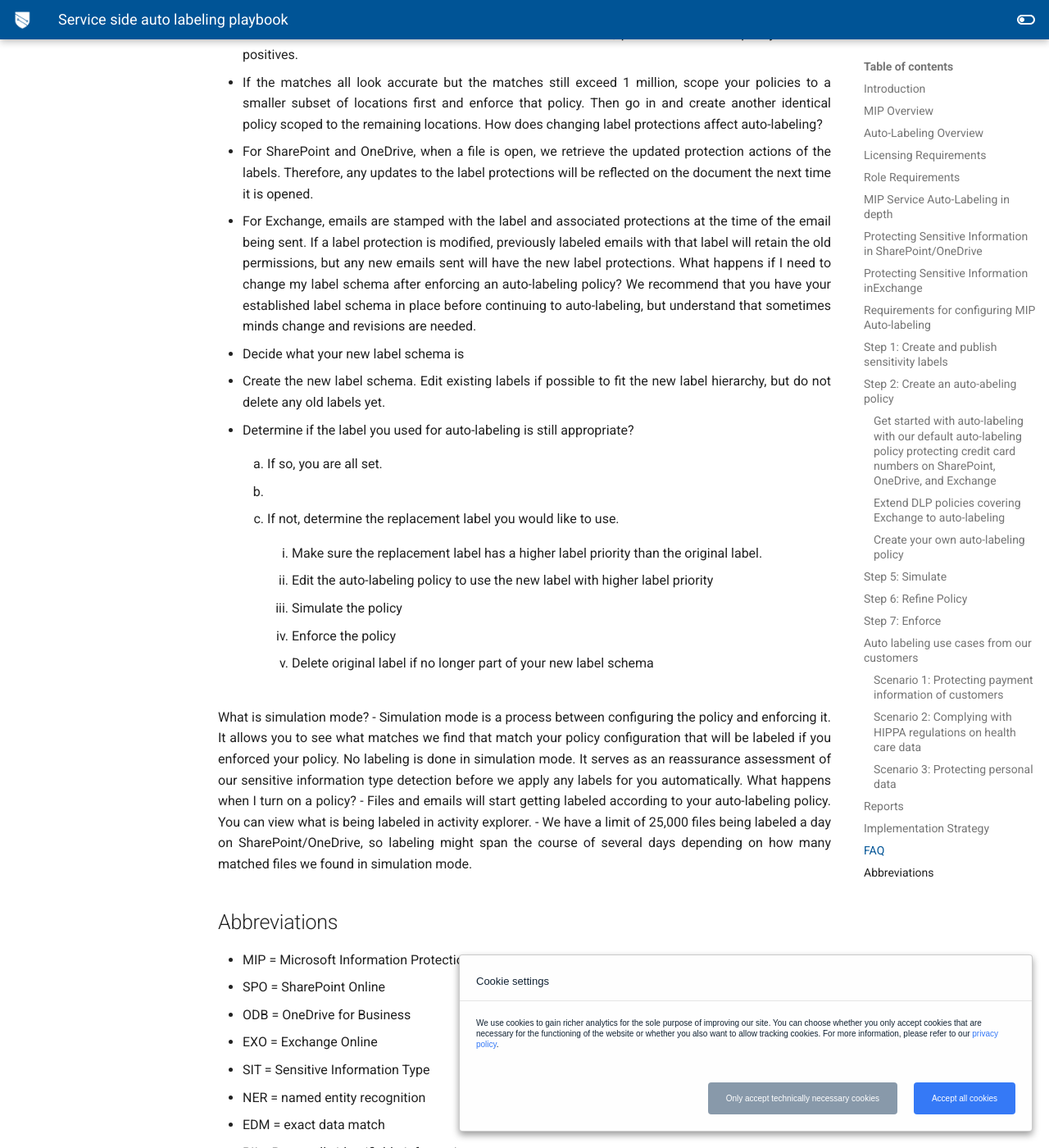
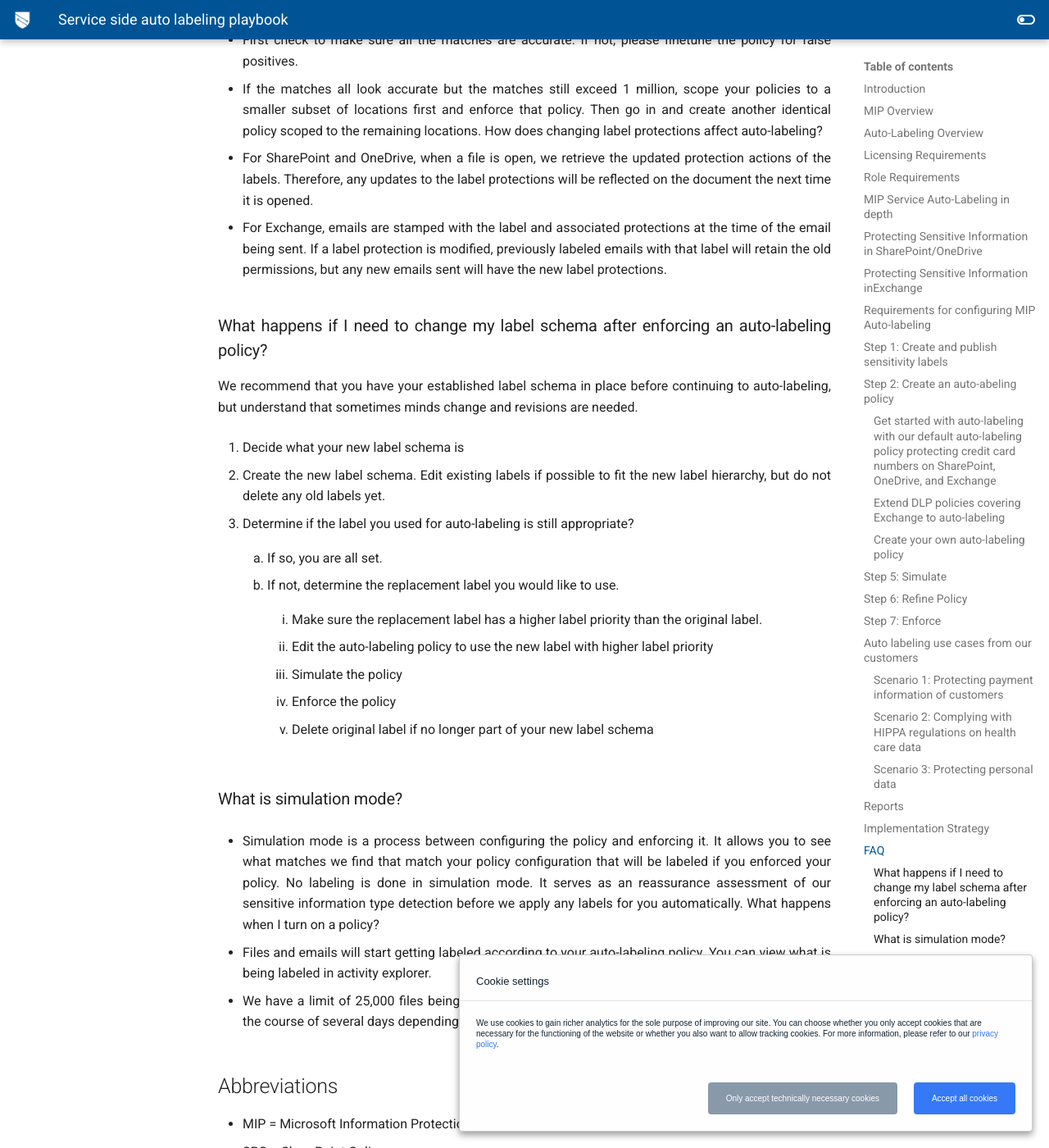
Before and after one commit to microsoft/ComplianceCxE, an MkDocs documentation site: the page built from docs/playbooks/service-side-auto-labeling.md, in a window 1280 px wide and 1400 px high, scrolled down 11442 px. Shown: the whole window at 82% size. Built offline with MkDocs 1.6.1 and Material for MkDocs 9.7.7, drawn with Linux system fonts in a browser that asks for light colours; comment, search, counter and statistics services are not loaded.

Commit message:
Update service-side-auto-labeling.md

```diff
--- a/docs/playbooks/service-side-auto-labeling.md
+++ b/docs/playbooks/service-side-auto-labeling.md
@@ -311,13 +311,20 @@
 
 -	Advanced method: use Exact Data Matching to only look for a specific set of data like your specific customer information (this is a more complex process that takes time to configure)
 What do I do if I have over 1 million matched files and cannot enforce my auto-labeling policy?
+
 -	Since we have a limit of 25,000 files being labeled a day on SharePoint/OneDrive, we want to make sure it does not take us that long to label all the matches from your policy.
+
 -	First check to make sure all the matches are accurate. If not, please finetune the policy for false positives.
+
 -	If the matches all look accurate but the matches still exceed 1 million, scope your policies to a smaller subset of locations first and enforce that policy. Then go in and create another identical policy scoped to the remaining locations.
 How does changing label protections affect auto-labeling?
+
 -	For SharePoint and OneDrive, when a file is open, we retrieve the updated protection actions of the labels. Therefore, any updates to the label protections will be reflected on the document the next time it is opened.
+
 -	For Exchange, emails are stamped with the label and associated protections at the time of the email being sent. If a label protection is modified, previously labeled emails with that label will retain the old permissions, but any new emails sent will have the new label protections.
-What happens if I need to change my label schema after enforcing an auto-labeling policy?
+
+### What happens if I need to change my label schema after enforcing an auto-labeling policy?
+
 We recommend that you have your established label schema in place before continuing to auto-labeling, but understand that sometimes minds change and revisions are needed.
 
 1.	Decide what your new label schema is
@@ -342,10 +347,13 @@
 
 		1.	Delete original label if no longer part of your new label schema
 
-What is simulation mode?
+### What is simulation mode?
+
 -	Simulation mode is a process between configuring the policy and enforcing it. It allows you to see what matches we find that match your policy configuration that will be labeled if you enforced your policy. No labeling is done in simulation mode. It serves as an reassurance assessment of our sensitive information type detection before we apply any labels for you automatically.
 What happens when I turn on a policy?
+
 -	Files and emails will start getting labeled according to your auto-labeling policy. You can view what is being labeled in activity explorer.
+
 -	We have a limit of 25,000 files being labeled a day on SharePoint/OneDrive, so labeling might span the course of several days depending on how many matched files we found in simulation mode.
 
 ## Abbreviations
```
Also changed, not shown: other parts of docs/playbooks/service-side-auto-labeling.md (+0 -2 lines).
